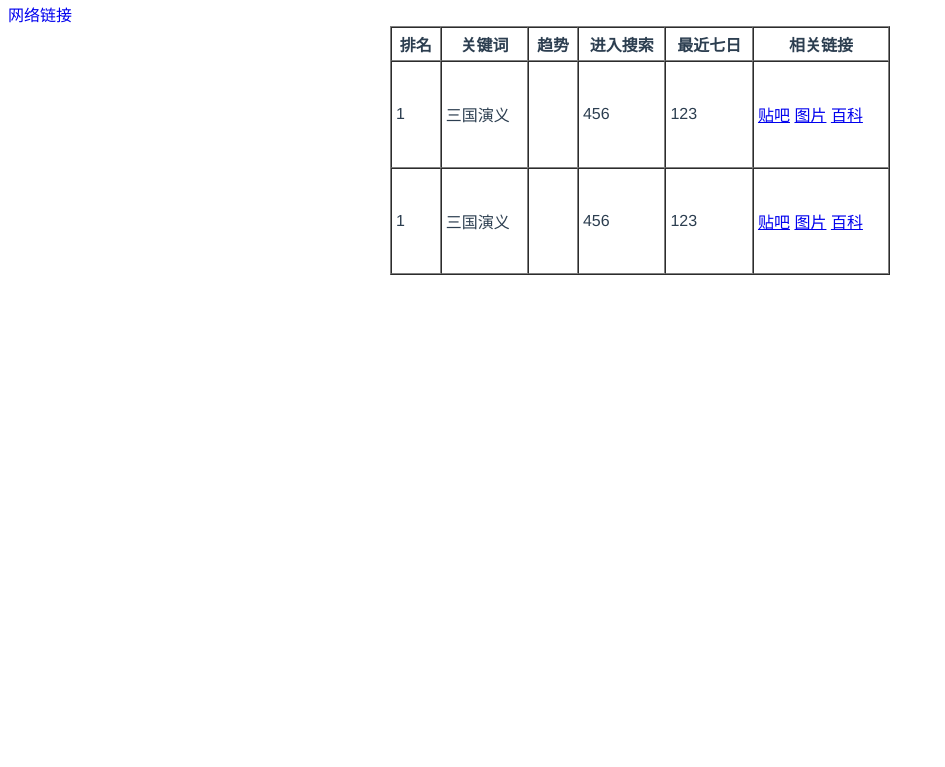
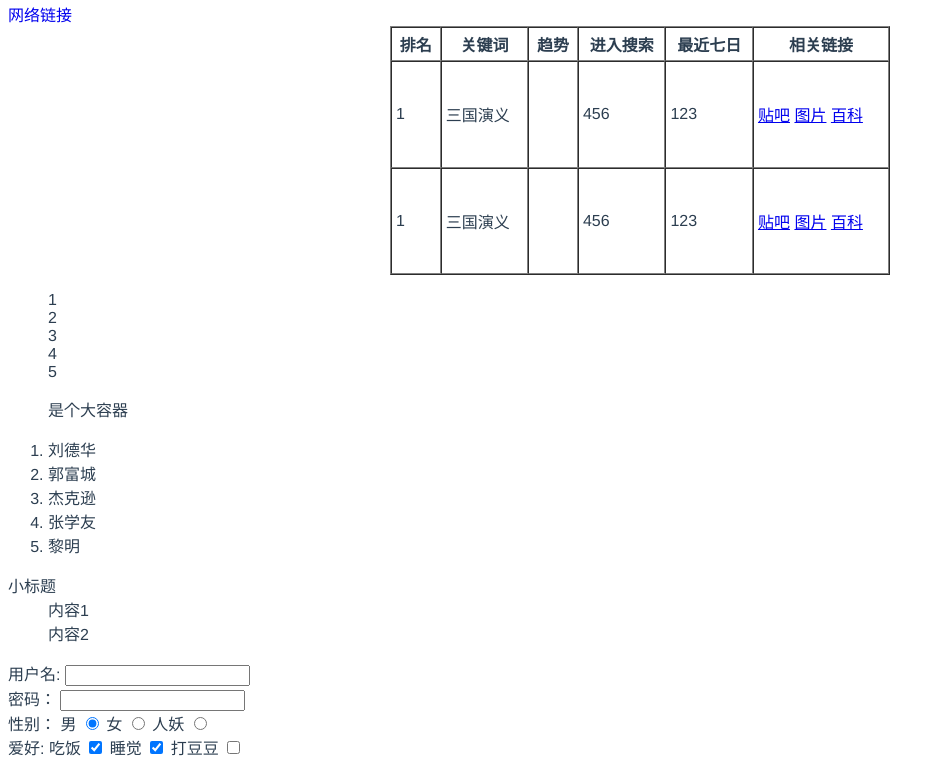
Before and after one commit to Boris-X/t-shop, a Vue app: page /#/ in a window 1280 px wide. Shown: the part 537-1304 px from the top of the page, without its empty margins (0-945 px from the left). Before the commit the page ends 820 px from the top, so only its background shows below. Built offline with nearby package versions, Linux system fonts and the light colour scheme.

Commit message:
pink基础练习

```diff
--- a/src/views/Home.vue
+++ b/src/views/Home.vue
@@ -48,6 +48,40 @@
         </tr>
       </tbody>
     </table>
+
+    <ul style="list-style: none;">
+      <li>1</li>
+      <li>2</li>
+      <li>3</li>
+      <li>4</li>
+      <li>5
+        <p>是个大容器</p>
+      </li>
+    </ul>
+
+    <ol>
+      <li>刘德华</li>
+      <li>郭富城</li>
+      <li>杰克逊</li>
+      <li>张学友</li>
+      <li>黎明</li>
+    </ol>
+
+    <dl>
+      <dt>小标题</dt>
+      <dd>内容1</dd>
+      <dd>内容2</dd>
+    </dl>
+
+    <form>
+      用户名: <input type="text" name="username">     <br>
+      密码： <input type="password" name="pwd">    <br>
+      性别： 男 <input type="radio" name="sex" value="男" checked="checked"> 女  <input type="radio" name="sex"> 人妖
+      <input type="radio" name="sex">     <br>
+      爱好:  吃饭 <input type="checkbox" checked="checked"> 睡觉 <input type="checkbox" checked="checked"> 打豆豆 <input
+      type="checkbox" >
+    </form>
+
   </div>
 </template>
 
@@ -91,6 +125,10 @@ computed(() => {
 </script>
 
 <style>
+/* * {
+  padding: 0;
+  margin: 0;
+} */
 .test {
   font-size: 16px;
   color: red;
```
